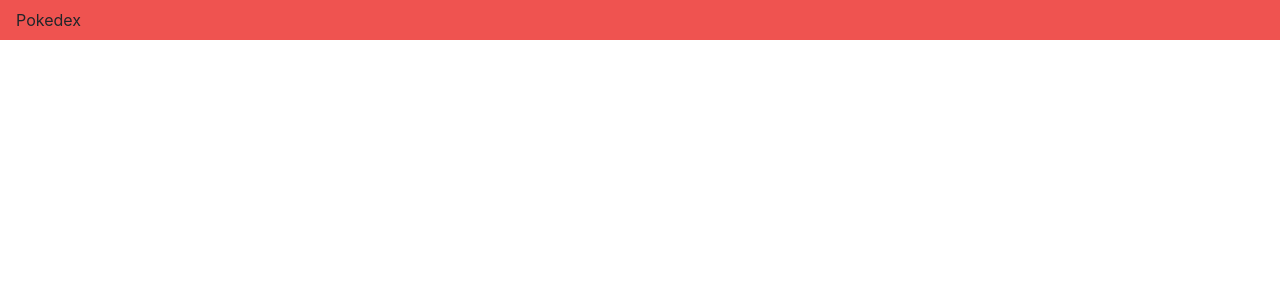
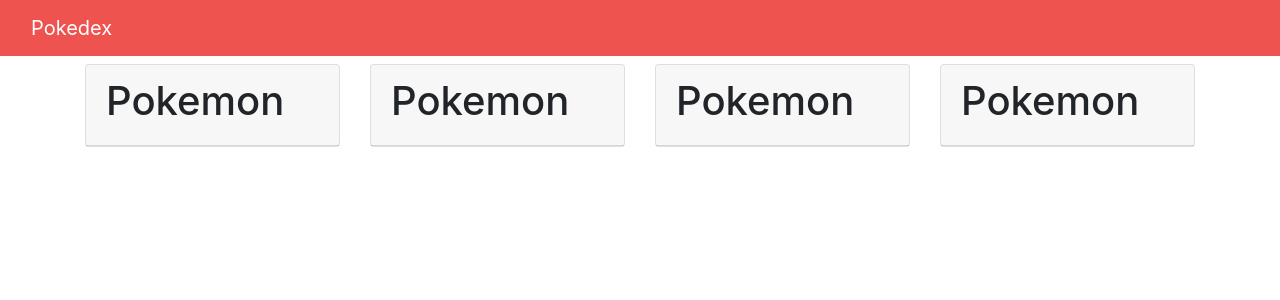
Before and after one commit to irafaelasilva/pokedex, a React (Create React App) app: page / in a window 1280 px wide. Shown: the top 300 px of the page. Built offline with nearby package versions, Linux system fonts and the light colour scheme.

Commit message:
Add card and list components to display every single pokemon

```diff
--- a/src/App.css
+++ b/src/App.css
@@ -1,3 +1,8 @@
+.App {
+  padding-top: 4rem;
+  min-height: 100vh;
+}
+
 .navbar {
   background-color: #ef5350 !important;
 }
--- a/src/App.js
+++ b/src/App.js
@@ -3,13 +3,17 @@
 
 import './App.css';
 import NavBar from "./components/layout/NavBar";
+import Dashboard from "./components/layout/Dashboard";
 
 class App extends Component {
   render() {
     return (
-    <div className="App" >
-      <NavBar />
-    </div>
+      <div className="App" >
+        <NavBar />
+          <div className="container">
+            <Dashboard />
+          </div>
+      </div>
     )
   }
 }
--- /dev/null
+++ b/src/components/layout/Dashboard.js
@@ -0,0 +1,14 @@
+import React, { Component } from 'react'
+import PokemonList from '../pokemon/PokemonList';
+
+export default class Dashboard extends Component {
+    render() {
+        return (
+            <div className="row">
+                <div className="col">
+                    <PokemonList />
+                </div>
+            </div>
+        )
+    }
+}
--- a/src/components/layout/NavBar.js
+++ b/src/components/layout/NavBar.js
@@ -5,7 +5,7 @@
         return (
             <div>
                 <nav className="navbar navbar-expand-md navbar-dark bg-dark fixed-top">
-                    <a>Pokedex</a>
+                    <a href="" className="navbar-brand col-sm-3 col-md-2 mr-0 align-items-center">Pokedex</a>
                 </nav>
             </div>
         )
--- /dev/null
+++ b/src/components/pokemon/PokemonCard.js
@@ -0,0 +1,15 @@
+import React, { Component } from 'react'
+
+export default class PokemonCard extends Component {
+    render() {
+        return (
+            <div className="col-md-3 col-sm-6 mb-5">
+               <div className="card">
+                   <div className="card-header">
+                    <h1>Pokemon</h1>
+                   </div>
+                </div>
+            </div>
+        )
+    }
+}
--- /dev/null
+++ b/src/components/pokemon/PokemonList.js
@@ -0,0 +1,14 @@
+import React, { Component } from 'react'
+import PokemonCard from './PokemonCard';
+export default class PokemonList extends Component {
+    render() {
+        return (
+            <div className="row">
+                <PokemonCard />
+                <PokemonCard />
+                <PokemonCard />
+                <PokemonCard />
+            </div>
+        )
+    }
+}
```
